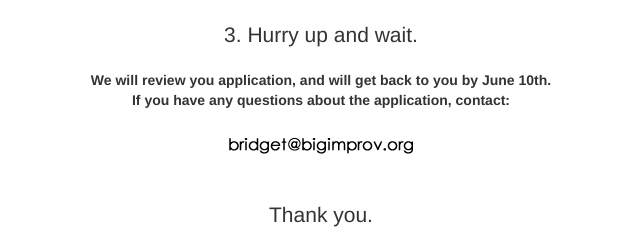
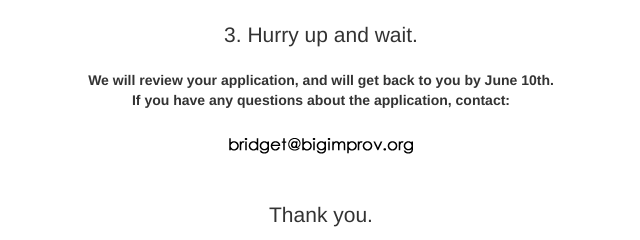
Before and after one commit to mmccall/big_festival, a plain HTML site: page apply/index.html in a window 1280 px wide. Shown: the part 1160-1400 px from the top of the page, 319-959 px from the left. Drawn offline with Linux system fonts and the light colour scheme; files whose address does not match are found by name.

Commit message:
fixed typo.

```diff
--- a/apply/index.html
+++ b/apply/index.html
@@ -62,7 +62,7 @@
           <p class="lead">
           3.  Hurry up and wait.
           </p>
-          <h5>We will review you application, and will get back to you by June 10th.</br>If you have any questions about the application, contact:</br></h5>
+          <h5>We will review your application, and will get back to you by June 10th.</br>If you have any questions about the application, contact:</br></h5>
           <img src="../img/em_bridget.png" width="200" height="50" alt="Bridget's email" style="border:0";>
           <p class="lead"></br>
             Thank you.
```
Also changed, not shown: 1 other file.
